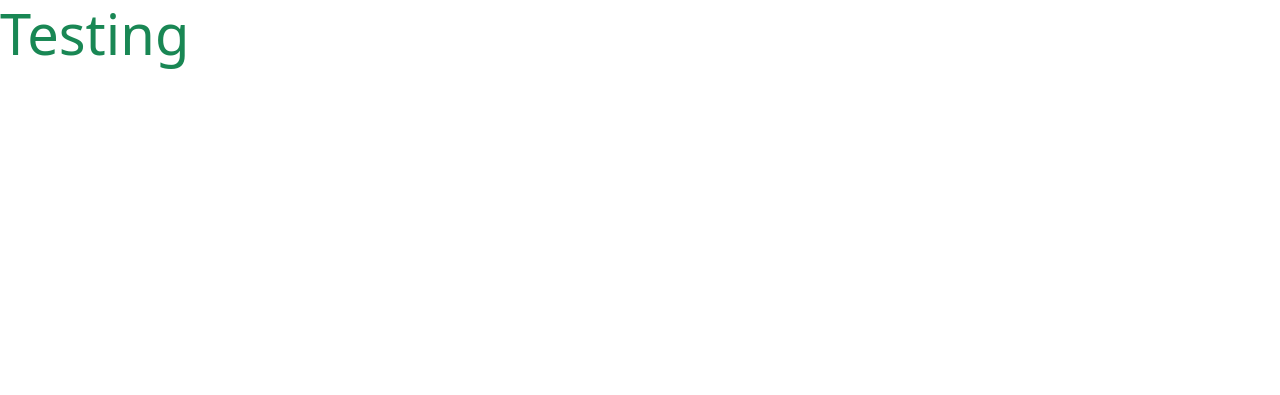
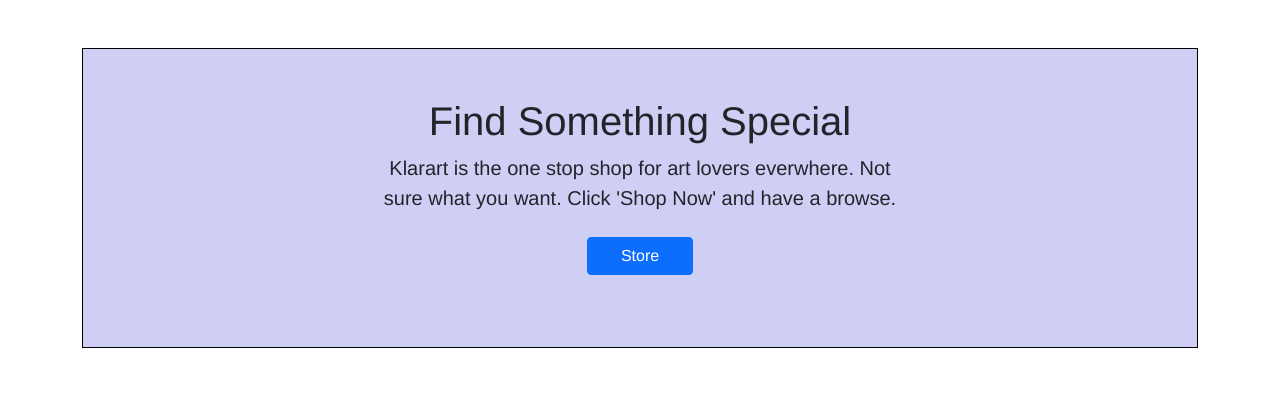
Before and after one commit to Benjamin-Joe/pp5-strore, a Django app: page / in a window 1280 px wide. Shown: the top 395 px of the page. Run offline with Django 3.2, Linux system fonts and the light colour scheme; some libraries are stand-ins or nearby versions.

Commit message:
Connect base.css to project, add bootstrap section for shop now on index.html

```diff
--- a/estore/settings.py
+++ b/estore/settings.py
@@ -148,6 +148,10 @@ USE_TZ = True
 # https://docs.djangoproject.com/en/3.2/howto/static-files/
 
 STATIC_URL = '/static/'
+STATICFILES_DIRS = (os.path.join(BASE_DIR, 'static'),)
+
+MEDIA_URL = '/media/'
+MEDIA_ROOT = os.path.join(BASE_DIR, 'media')
 
 # Default primary key field type
 # https://docs.djangoproject.com/en/3.2/ref/settings/#default-auto-field
--- a/home/templates/home/index.html
+++ b/home/templates/home/index.html
@@ -3,6 +3,20 @@
 
 {% block content %}
 
-<h1 class="display-4 text-success">Testing</h1>
-
+<div class="container h-100">
+    <section class="py-5 text-center container ">
+        <div class="row py-lg-5 home-block">
+            <div class="col-lg-6 col-md-8 mx-auto">
+                <h1 class="fw-light">Find Something Special</h1>
+                <p class="lead">
+                    Klarart is the one stop shop for art lovers everwhere. Not sure what you want.
+                    Click 'Shop Now' and have a browse.
+                </p>
+                <p>
+                    <a href="#" class="btn btn-primary my-2 store-btn">Store</a>
+                </p>
+            </div>
+        </div>
+    </section>
+</div>
 {% endblock %}
--- a/static/base.css
+++ /dev/null
@@ -1,3 +0,0 @@
-* {
-    font-family: 'Arimo', sans-serif;
-}
--- /dev/null
+++ b/static/css/base.css
@@ -0,0 +1,21 @@
+* {
+    font-family: 'Arimo', sans-serif;
+    box-sizing: border-box;
+    margin: 0;
+    padding: 0;
+}
+
+.home-block {
+    background-color: rgb(207, 207, 245);
+    border: 1px solid black;
+}
+
+.store-btn {
+    transition: transform;
+    width: 20%;
+
+}
+
+.store-btn:hover {
+    transform: scale(1.2);
+}
--- a/templates/base.html
+++ b/templates/base.html
@@ -11,11 +11,13 @@
     {% endblock %}
 
     {% block css %}
+      <link rel="stylesheet" href="{% static 'css/base.css' %}">
         <link href="https://cdn.jsdelivr.net/npm/bootstrap@5.1.3/dist/css/bootstrap.min.css" rel="stylesheet" integrity="sha384-1BmE4kWBq78iYhFldvKuhfTAU6auU8tT94WrHftjDbrCEXSU1oBoqyl2QvZ6jIW3" crossorigin="anonymous">
         <link rel="preconnect" href="https://fonts.googleapis.com">
         <link rel="preconnect" href="https://fonts.gstatic.com" crossorigin>
         <link href="https://fonts.googleapis.com/css2?family=Arimo&display=swap" rel="stylesheet">
-    {% endblock %}
+
+      {% endblock %}
 
     {% block js %}
         <script src="https://cdn.jsdelivr.net/npm/bootstrap@5.1.3/dist/js/bootstrap.bundle.min.js" integrity="sha384-ka7Sk0Gln4gmtz2MlQnikT1wXgYsOg+OMhuP+IlRH9sENBO0LRn5q+8nbTov4+1p" crossorigin="anonymous"></script>
```
